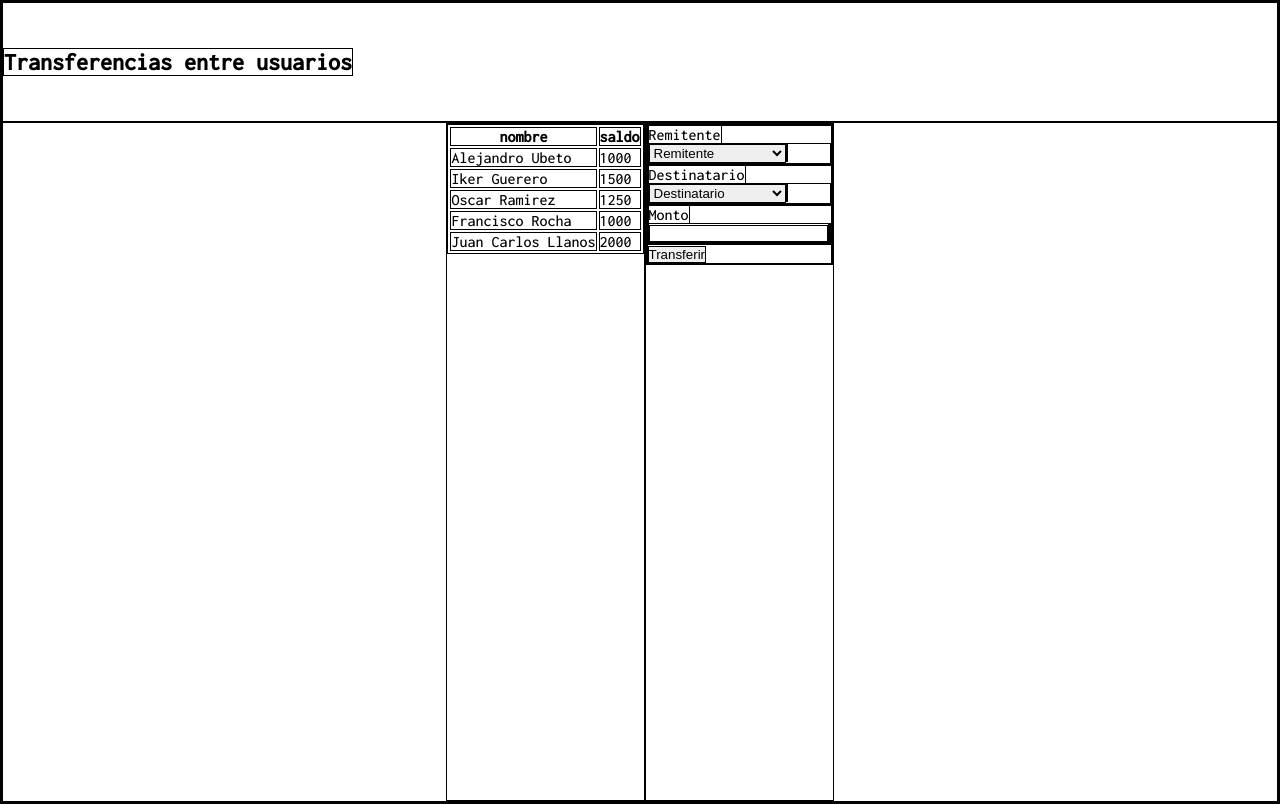
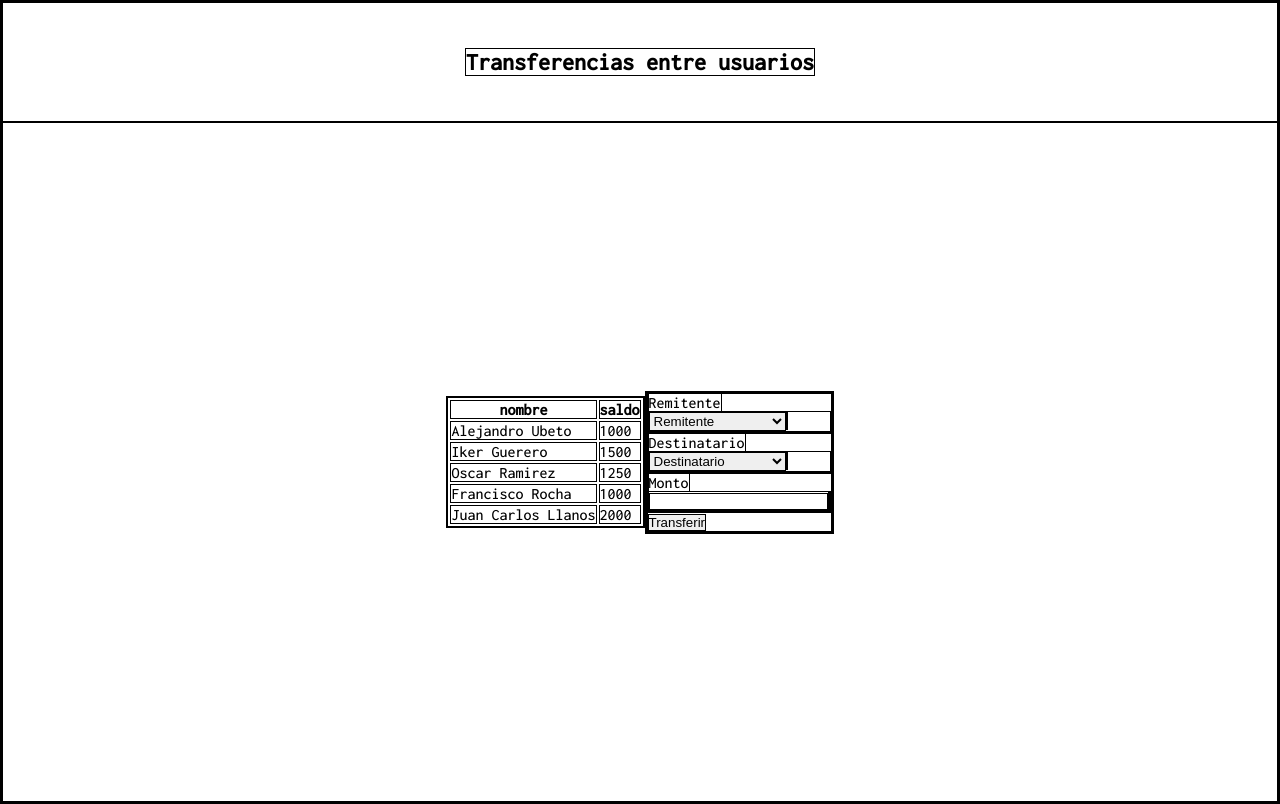
Before and after one commit to aleubeto/Bases-de-Datos-Actividad-Integradora, a PHP site: page /pag4_transacciones/pag4_index.php in a window 1280 px wide. Run offline with PHP 8.4, Linux system fonts and the light colour scheme; data comes from the database, SQL or seed files in the repository.

Commit message:
todo centrado!

```diff
--- a/pag4_transacciones/css/pag4_styles.css
+++ b/pag4_transacciones/css/pag4_styles.css
@@ -20,12 +20,13 @@ h2{
     min-height: 15vh;
     display: flex;
     align-items: center;
+    justify-content: center;
 }
 
 .container{
     min-height: 85vh;
     display: flex;
-    /*align-items: center;*/
+    align-items: center;
     top: 50px;
     justify-content: center;
     flex-direction: row;
```
